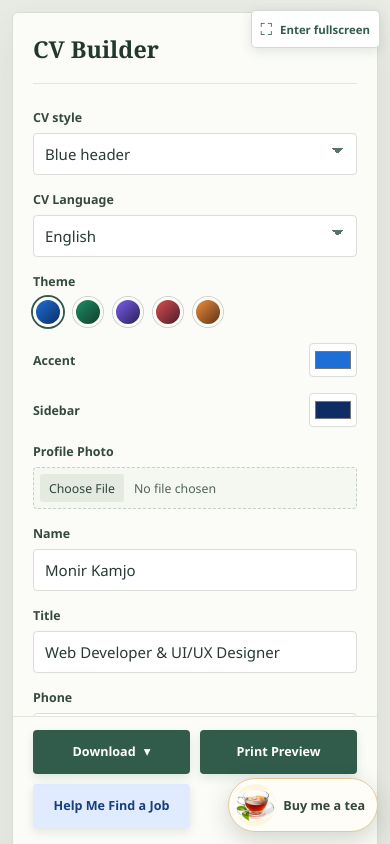
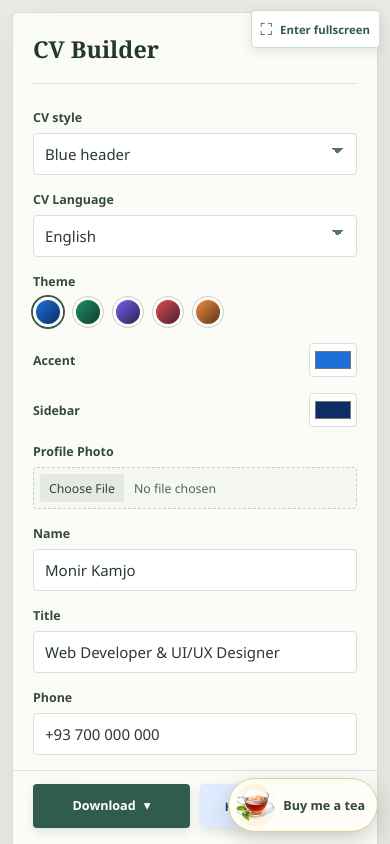
Before and after one commit to Monir-K/Make-My-Resume, a React (Vite) app: page / in a window 390 px wide. Shown: the top 844 px of the page. Built offline with nearby package versions, Linux system fonts and the light colour scheme.

Commit message:
Move print preview into download menu

```diff
--- a/src/App.css
+++ b/src/App.css
@@ -1485,6 +1485,12 @@
 .png-icon {
   color: #315c4b;
   background: #f1f7f1;
+}
+
+.preview-icon {
+  color: #4b5965;
+  background: #f1f4f6;
+  font-size: 0.56rem;
 }
 
 .fullscreen-toggle {
@@ -2239,15 +2245,19 @@
   }
 
   .editor-panel > .export-actions .export-button.tertiary {
-    grid-column: 1;
-  }
-
-  .editor-panel > .export-actions .export-button.preview {
     grid-column: 2;
   }
 
   .editor-panel > .export-actions .download-menu {
     grid-column: 1;
+  }
+}
+
+@media (max-width: 560px) {
+  .editor-panel > .export-actions .export-button.tertiary {
+    padding-right: 7px;
+    padding-left: 7px;
+    font-size: 0.78rem;
   }
 }
 
--- a/src/App.jsx
+++ b/src/App.jsx
@@ -1685,7 +1685,10 @@ function App() {
         <div className="export-actions">
           <div className="download-menu" ref={downloadMenuRef}>
             <button
-              ref={downloadTriggerRef}
+              ref={(element) => {
+                downloadTriggerRef.current = element
+                printPreviewTriggerRef.current = element
+              }}
               type="button"
               className="export-button download-trigger"
               aria-haspopup="menu"
@@ -1704,12 +1707,13 @@ function App() {
                   <span className="download-format-icon png-icon" aria-hidden="true">PNG</span>
                   <span><strong>PNG</strong><small>High-quality image</small></span>
                 </button>
+                <button type="button" role="menuitem" onClick={() => chooseDownload(openPrintPreview)}>
+                  <span className="download-format-icon preview-icon" aria-hidden="true">PRE</span>
+                  <span><strong>Print Preview</strong><small>See your CV on paper</small></span>
+                </button>
               </div>
             )}
           </div>
-          <button ref={printPreviewTriggerRef} type="button" className="export-button preview" onClick={openPrintPreview}>
-            Print Preview
-          </button>
           <button type="button" className="export-button tertiary" onClick={openJobHelp}>
             Help Me Find a Job
           </button>
```
